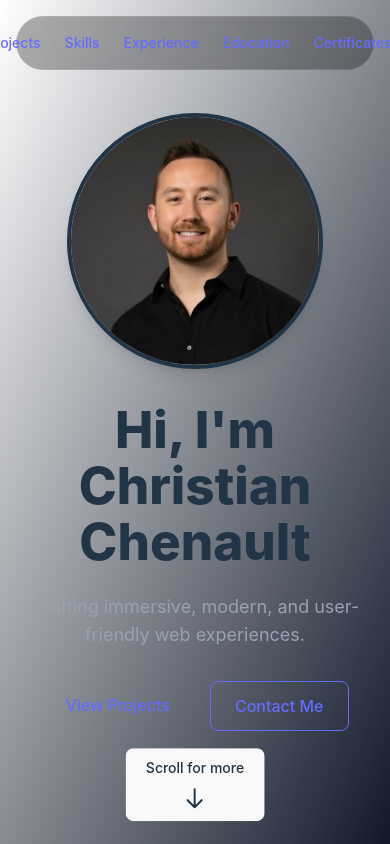
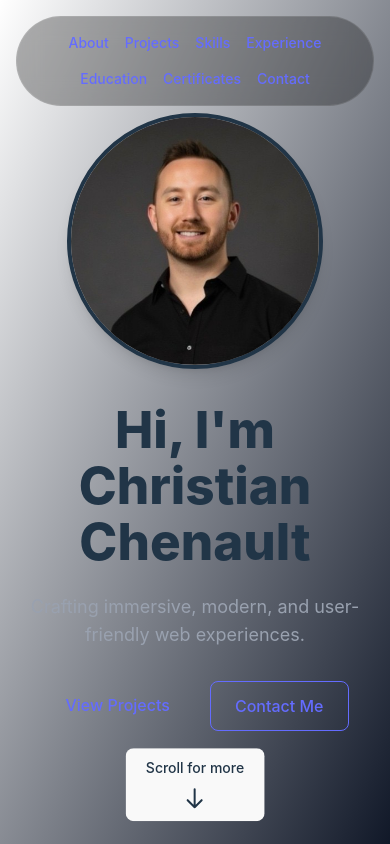
Before and after one commit to cchenault24/ChristiansResume, a React (Vite) app: page / in a window 390 px wide. Shown: the top 844 px of the page. Built offline with nearby package versions, Linux system fonts and the light colour scheme.

Commit message:
Improve Navbar responsiveness with flex wrap and adjusted spacing

```diff
--- a/src/components/redesign/Navbar.tsx
+++ b/src/components/redesign/Navbar.tsx
@@ -47,7 +47,7 @@
           className="fixed top-4 left-1/2 -translate-x-1/2 z-50 w-full max-w-2xl px-4"
         >
           <nav className="backdrop-blur-md bg-black/30 rounded-full px-6 py-4 border border-white/10">
-            <div className="flex justify-center items-center gap-6">
+            <div className="flex flex-wrap justify-center items-center gap-4 md:gap-6 text-center">
               <NavLink to="about">About</NavLink>
               <NavLink to="projects">Projects</NavLink>
               <NavLink to="skills">Skills</NavLink>
```
